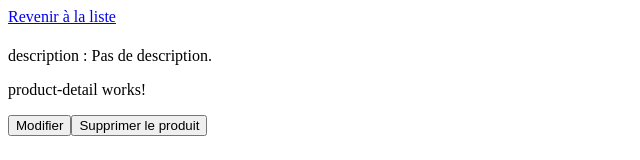
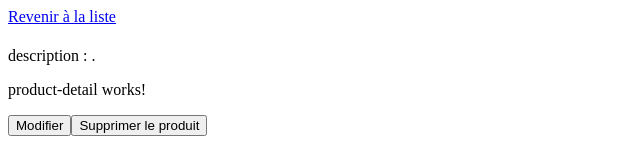
Before and after one commit to Jakelm88/product-front, an Angular app: page /item/1 in a window 1280 px wide. Shown: the top 160 px of the page, without its empty margins (0-640 px from the left). Built offline with nearby package versions, Linux system fonts and the light colour scheme; no server answers; sample sign-in values are in the browser's storage.

Commit message:
product as interface

```diff
--- a/src/app/product/add/add-product.component.ts
+++ b/src/app/product/add/add-product.component.ts
@@ -25,7 +25,7 @@ export class AddProductComponent implements OnInit {
   ngOnInit(): void {}
 
   onSubmit() {
-    let product = new Product();
+    let product = Product();
     product.name=this.form.value['name'];
     product.price=this.form.value['price'];
     // TODO: gestion des propriétés facultatives, prix négatif, etc...
--- a/src/app/product/detail/product-detail.component.ts
+++ b/src/app/product/detail/product-detail.component.ts
@@ -10,7 +10,7 @@ import { ProductService } from '../state/product.service';
   styleUrls: ['./product-detail.component.css']
 })
 export class ProductDetailComponent implements OnInit, OnDestroy {
-  product = new Product();
+  product = Product();
   productSub = new Subscription();
 
   constructor(private productService : ProductService, private router: Router, private route : ActivatedRoute) {}
--- a/src/app/product/edit/edit-product.component.ts
+++ b/src/app/product/edit/edit-product.component.ts
@@ -15,19 +15,19 @@ export class EditProductComponent implements OnInit, OnDestroy {
   @Input() price: number;
   @Input() inStock: boolean;
 
-  product = new Product();
+  product = Product();
   id = this.route.snapshot.params['id'];
   productSub = this.productService.getProductById(this.id)
     .subscribe(res => { this.product = res; });
 
   constructor ( private productService : ProductService,
     private router : Router, private route : ActivatedRoute ){
-      let tmp = new Product();
+      let tmp = Product();
       tmp = { ...this.product };
       this.name = tmp.name;
-      this.description = tmp.description;
+      this.description = tmp.description?tmp.description:'';
       this.price = tmp.price;
-      this.inStock = tmp.inStock;
+      this.inStock = tmp.inStock?tmp.inStock:false;
   }
 
   ngOnInit(): void {}
--- a/src/app/product/preview/product-preview.component.ts
+++ b/src/app/product/preview/product-preview.component.ts
@@ -7,7 +7,7 @@ import { Product } from '../state/product.model';
   styleUrls: ['./product-preview.component.css']
 })
 export class ProductPreviewComponent implements OnInit {
-  @Input() product = new Product;
+  @Input() product = Product();
 
   constructor() { }
 
--- a/src/app/product/state/product.model.ts
+++ b/src/app/product/state/product.model.ts
@@ -1,3 +1,4 @@
+/*
 export class Product {
     _id: string = '';
     name: string = '';
@@ -5,12 +6,16 @@ export class Product {
     price: number = 0;
     inStock: boolean = false;
 }
+*/
 
-/*
 export interface Product {
     readonly _id: string;
+    name: string;
     description?: string;
     price: number;
     inStock?: boolean;
 }
-*/
+
+export function Product(name: string ='', price: number =0) {
+    return { name: name, price: price } as Product;
+}
```
